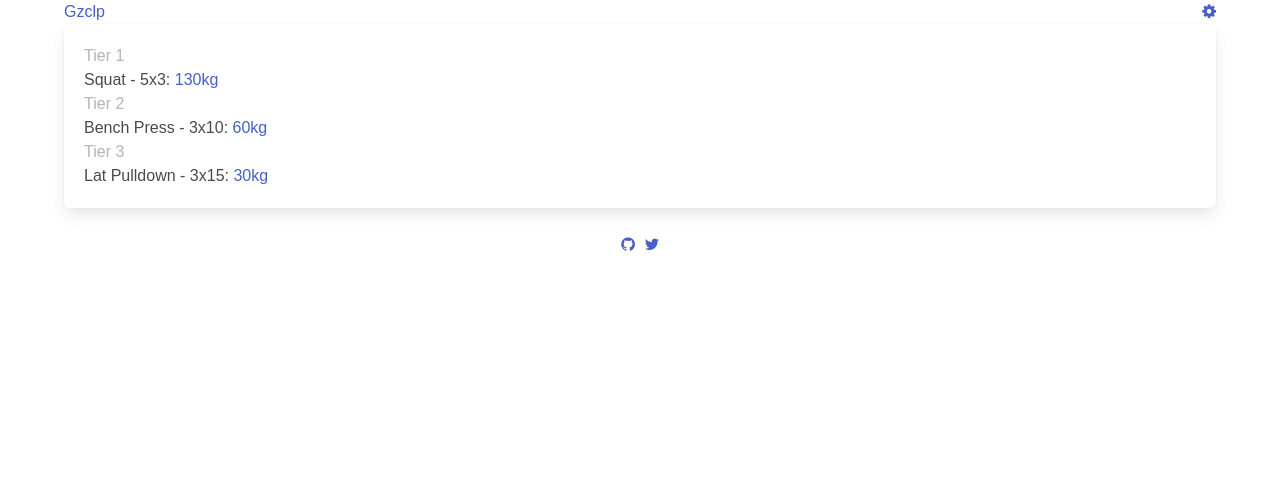
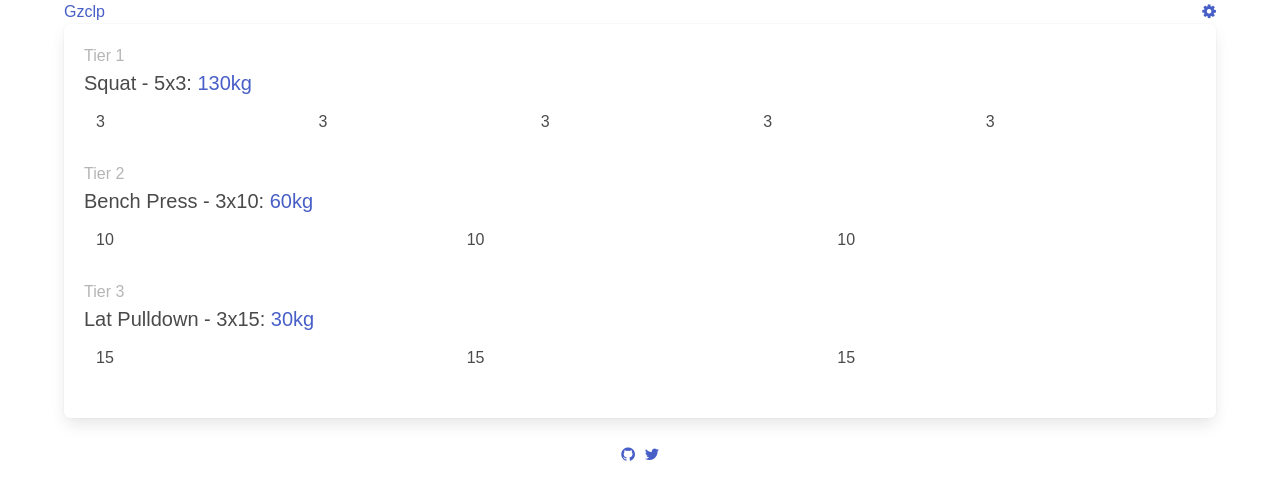
Before and after one commit to mattwelson/gzclp, a React (Create React App) app: page /workout in a window 1280 px wide. Shown: the top 500 px of the page. Built offline with nearby package versions, Linux system fonts and the light colour scheme.

Commit message:
Started to render out the reps

```diff
--- /dev/null
+++ b/src/components/App/Workout.css
@@ -0,0 +1,12 @@
+.exercise__goal {
+  flex-wrap: wrap;
+  margin: 0 auto;
+}
+
+.exercise__goal:last-child {
+  margin-bottom: 1em;
+}
+
+.exercise__goal--10 .column {
+  min-width: 20%;
+}
--- a/src/components/App/Workout.js
+++ b/src/components/App/Workout.js
@@ -2,7 +2,39 @@
 
 import PlateCalculator from '../utility/PlateCalculator'
 
-import { nextWorkout, prettyString } from '../../logic/core'
+import './Workout.css'
+
+import {
+  nextWorkout,
+  prettyString,
+  splitScheme,
+  getGoalFromScheme
+} from '../../logic/core'
+
+const Excercise = ({ sets, onOpenEdit, tier, exercise, unit }) => {
+  const goal = getGoalFromScheme(splitScheme(sets.scheme))
+  return (
+    <div>
+      <div className="is-size-5">
+        {prettyString(exercise)} - {sets.scheme}:{' '}
+        <a
+          className="exercise__weight"
+          onClick={() => onOpenEdit({ exercise, tier })}
+        >{`${sets.weight}${unit}`}</a>
+      </div>
+
+      <div
+        className={`columns is-mobile exercise__goal exercise__goal--${goal.length}`}
+      >
+        {goal.map((reps, i) =>
+          <div className="column" key={i}>
+            {reps}
+          </div>
+        )}
+      </div>
+    </div>
+  )
+}
 
 const Tiers = ({ workout, unit, onOpenEdit }) =>
   <div>
@@ -12,17 +44,16 @@
           <div className="has-text-grey-light">
             {prettyString(tier)}
           </div>
-          {Object.keys(workout[tier]).map(exercise => {
-            const plan = workout[tier][exercise]
-            return (
-              <div key={`${tier}_${exercise}`}>
-                {prettyString(exercise)} - {plan.scheme}:{' '}
-                <a
-                  onClick={() => onOpenEdit({ exercise, tier })}
-                >{`${plan.weight}${unit}`}</a>
-              </div>
-            )
-          })}
+          {Object.keys(workout[tier]).map(exercise =>
+            <Excercise
+              key={`${tier}_${exercise}`}
+              onOpenEdit={onOpenEdit}
+              tier={tier}
+              exercise={exercise}
+              unit={unit}
+              sets={workout[tier][exercise]}
+            />
+          )}
         </div>
       )}
   </div>
```
